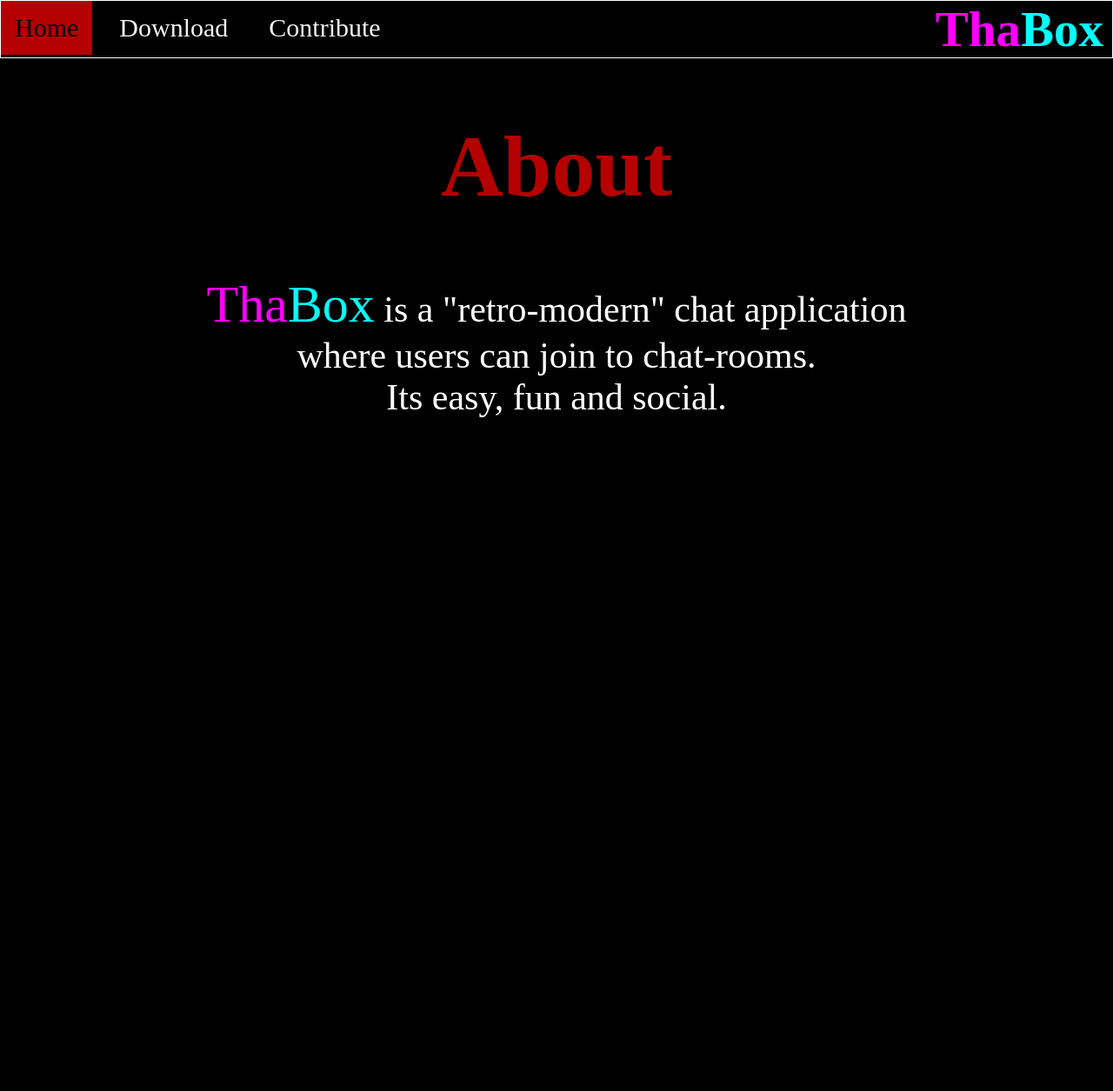
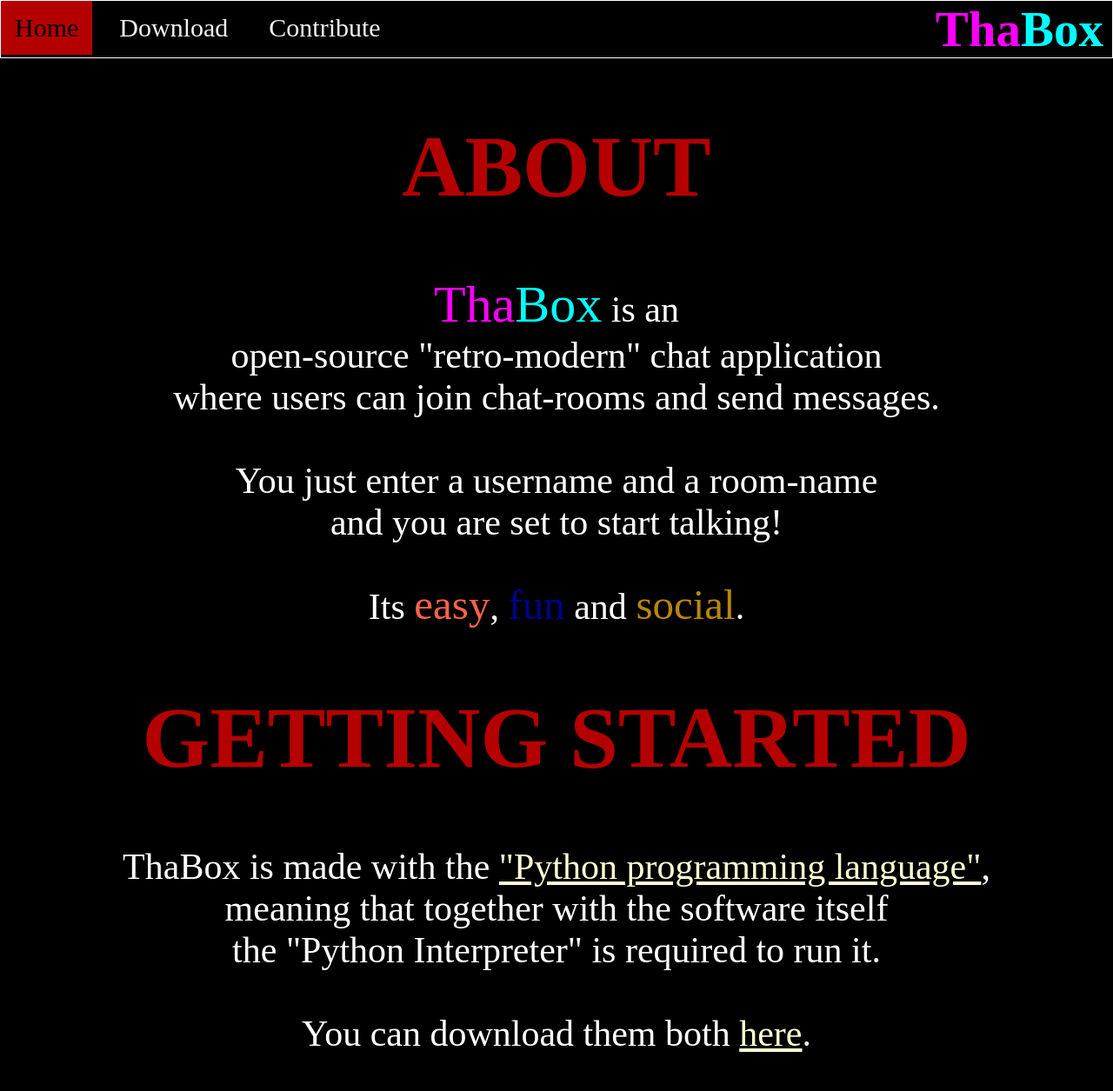
Before and after one commit to MikeNoCap/ThaBoxSITE, a Django app: page /home/ in a window 1280 px wide. Shown: the whole page at 87% size. Before the commit the page ends 480 px from the top, so only its background shows below. Run offline with Django 3.2, Linux system fonts and the light colour scheme.

Commit message:
Added homepage html

```diff
--- a/ThaBoxWeb/settings.py
+++ b/ThaBoxWeb/settings.py
@@ -26,7 +26,7 @@ SECRET_KEY = 'django-insecure-gpre1nkoa)2_3m7g$hh9lzgn=+pja03c@dywyaw$w8jj!^2n%&
 # SECURITY WARNING: don't run with debug turned on in production!
 DEBUG = True
 
-ALLOWED_HOSTS = ["thabox.asmul.net"]
+ALLOWED_HOSTS = ["thabox.asmul.net", "127.0.0.1"]
 
 APPS_DIR = True
 
--- a/thaboxsite/templates/home.html
+++ b/thaboxsite/templates/home.html
@@ -29,6 +29,20 @@
       color: cyan;
       font-size: 60;
   }
+
+  p .m-easy {
+      color: tomato;
+      font-size: 49;
+  }
+  p .m-fun {
+      color: darkblue;
+      font-size: 49;
+  }
+  p .m-social {
+      color: darkgoldenrod;
+      font-size: 49;
+  }
+
       </style>
 </head>
 <body>
@@ -40,11 +54,23 @@
         <h1>Tha<span class="newcolor">Box</span></h1>
       </div>
     <div class="about">
-        <h1>About</h1>
-        <p><span class="magenta">Tha</span><span class="cyan">Box</span> is a "retro-modern" chat application
-            <br>where users can join to chat-rooms.
-            <br>Its easy, fun and social.
+        <h1>ABOUT</h1>
+        <p><span class="magenta">Tha</span><span class="cyan">Box</span> is an <br>open-source "retro-modern" chat application
+            <br>where users can join chat-rooms and send messages.<br><br>You just enter a username and a room-name<br>and you are set to start talking!</p>
+        <p>Its <span class="m-easy">easy</span>, <span class="m-fun">fun</span> and <span class="m-social">social</span>.</p>
 
         </p>
     </div>
+    <div class="Getting started">
+        <h1>GETTING STARTED</h1>
+        <p>ThaBox is made with the
+        <a style="color: rgb(255, 254, 210)" href="https://en.wikipedia.org/wiki/Python_(programming_language)">
+            "Python programming language"</a>,<br>
+        meaning that together with the software itself <br>
+        the "Python Interpreter" is required to run it. <br><br>
+        You can download them both
+        <a style="color: rgb(255, 254, 210)" href="/download">
+            here</a>.</p>
+
+    </div>
 </body>
```
